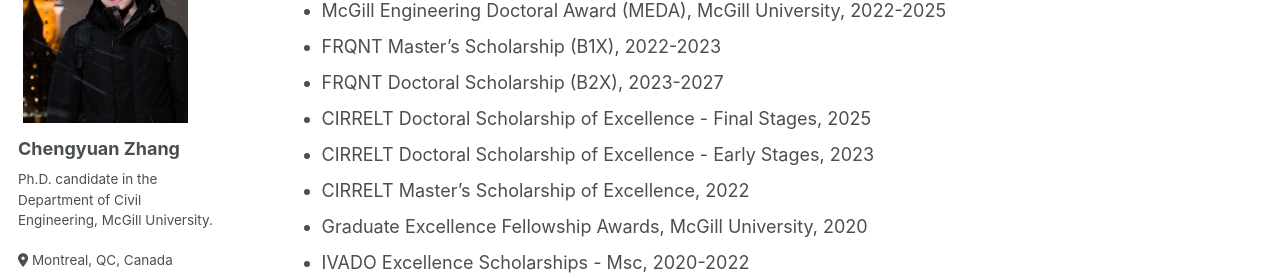
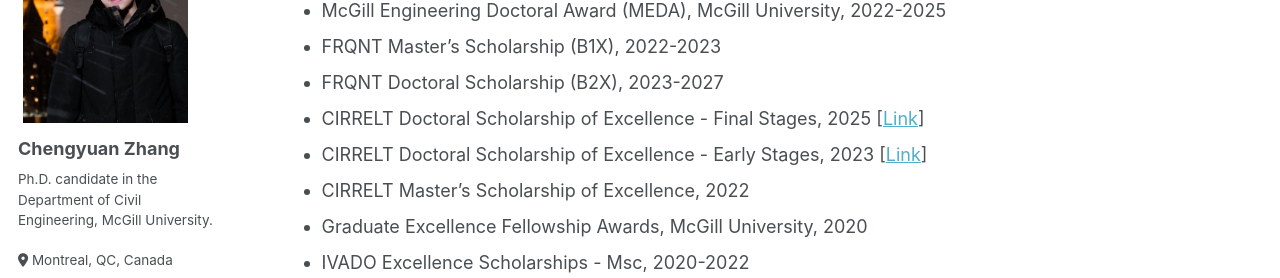
Before and after one commit to Chengyuan-Zhang/chengyuan-zhang.github.io, a Jekyll site: the page built from _pages/cv.md, in a window 1280 px wide and 900 px high, scrolled down 1913 px. Shown: the part 228-506 px from the top of the window. Built offline with Jekyll 4.4.1, drawn with Linux system fonts in a browser that asks for light colours; some web fonts are replaced; comment, search, counter and statistics services are not loaded.

Commit message:
update CIRRELT link

```diff
--- a/_pages/cv.md
+++ b/_pages/cv.md
@@ -80,8 +80,8 @@
 - McGill Engineering Doctoral Award (MEDA), McGill University, 2022-2025
 - FRQNT Master's Scholarship (B1X), 2022-2023
 - FRQNT Doctoral Scholarship (B2X), 2023-2027
-- CIRRELT Doctoral Scholarship of Excellence - Final Stages, 2025
-- CIRRELT Doctoral Scholarship of Excellence - Early Stages, 2023
+- CIRRELT Doctoral Scholarship of Excellence - Final Stages, 2025 [[Link](https://cirrelt.ca/cirrelt/images/file/2024/2024-2025-recipiendaires.pdf)]
+- CIRRELT Doctoral Scholarship of Excellence - Early Stages, 2023 [[Link](https://cirrelt.ca/cirrelt/images/file/2022/2022-2023-recipiendaires.pdf)]
 - CIRRELT Master's Scholarship of Excellence, 2022
 - Graduate Excellence Fellowship Awards, McGill University, 2020
 - IVADO Excellence Scholarships - Msc, 2020-2022
```
